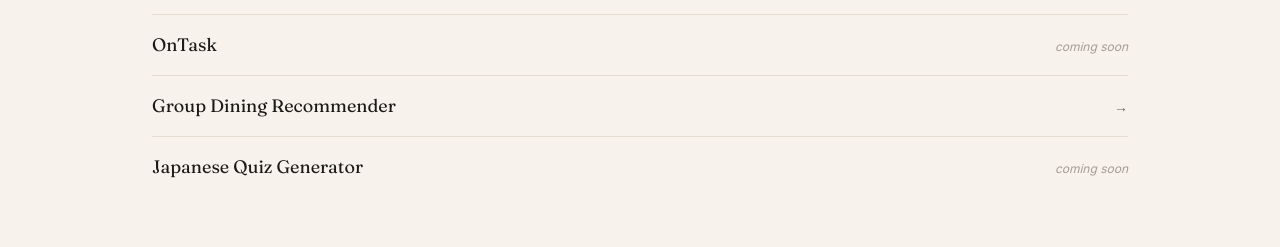
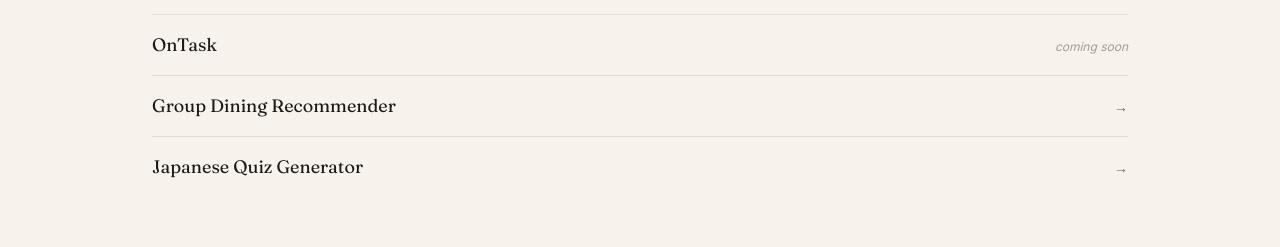
Before and after one commit to kaitlync31/portfolio, a Next.js app: page / in a window 1280 px wide. Shown: the part 3460-3707 px from the top of the page. Built offline with nearby package versions, Linux system fonts and the light colour scheme.

Commit message:
Link Japanese Quiz Generator to GitHub repo
Co-Authored-By: Claude Sonnet 5 <noreply@anthropic.com>

```diff
--- a/src/components/Work.tsx
+++ b/src/components/Work.tsx
@@ -51,7 +51,10 @@ const MORE_PROJECTS: { title: string; href?: string }[] = [
     title: "Group Dining Recommender",
     href: "https://github.com/kaitlync31/group-dining-recommender",
   },
-  { title: "Japanese Quiz Generator" },
+  {
+    title: "Japanese Quiz Generator",
+    href: "https://github.com/kaitlync31/japanese-quiz-app",
+  },
 ];
 
 function SupportingCard({ project }: { project: SupportingProject }) {
```
